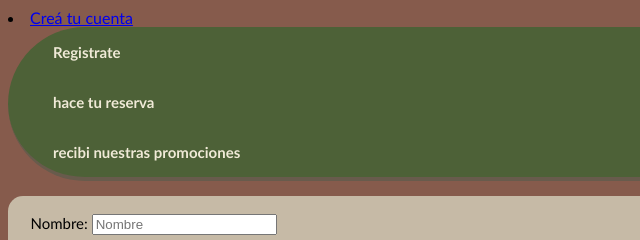
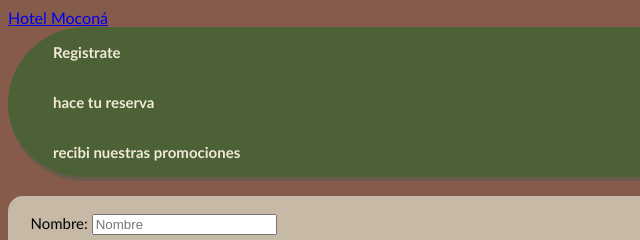
Before and after one commit to MarSiches/proyecto_integrador, a website: page views/register.html in a window 1280 px wide. Shown: the top 240 px of the page, 0-640 px from the left. Drawn offline with Linux system fonts and the light colour scheme; files whose address does not match are found by name.

Commit message:
Register referencia en la parte superior a home

```diff
--- a/views/register.html
+++ b/views/register.html
@@ -7,7 +7,7 @@
     <title>Register</title>
     <link rel="stylesheet" href="/css/styles.css">
     <link rel="stylesheet" href="/css/normalize.css">
-        <li><a href="/register">Creá tu cuenta <i class="far fa-id-card"></i></a></li>
+        <a href="/">Hotel Moconá<i class="far fa-id-card"></i></a><br>
 </head>
 <body>
 
```
